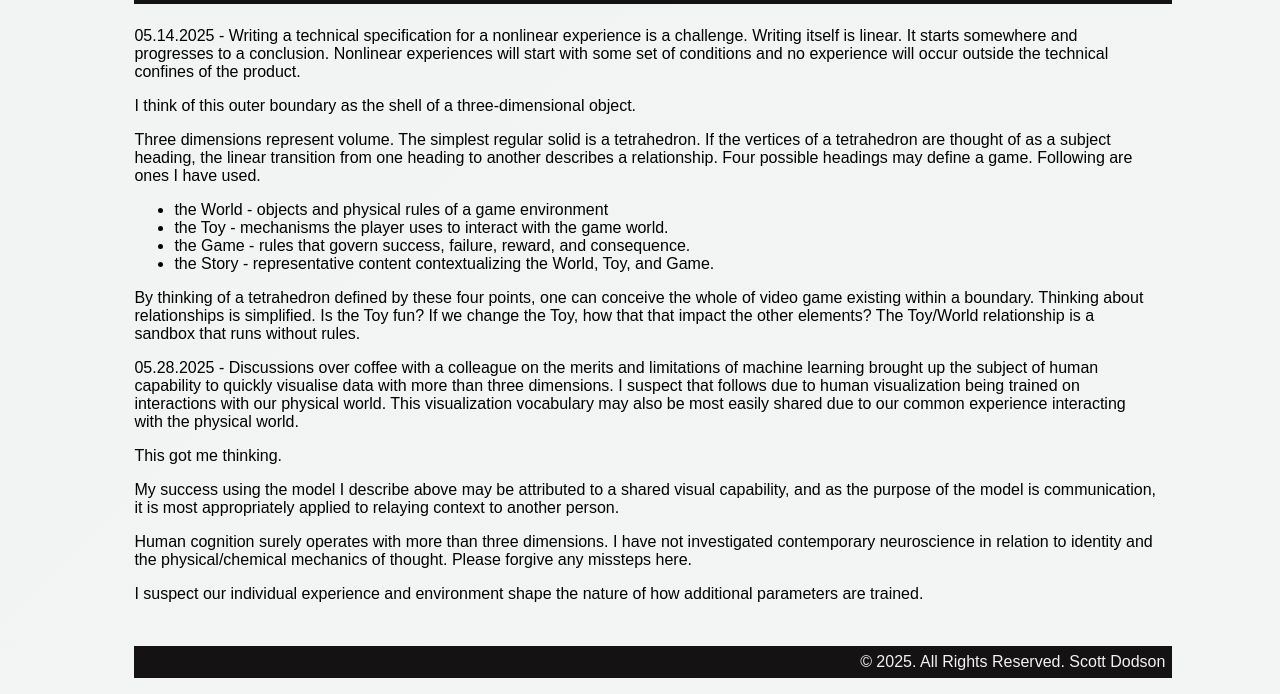
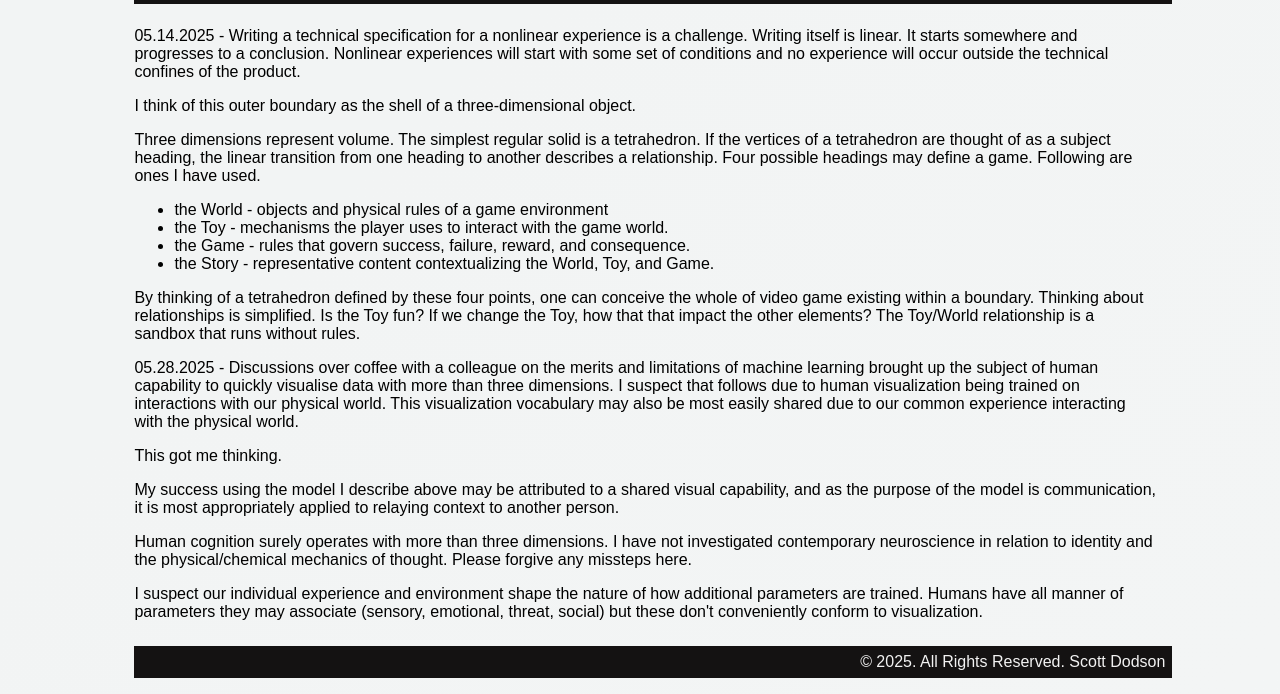
Before and after one commit to scottdodson/scottdodson.github.io, a plain HTML site: page posts/thinking_about_games.html in a window 1280 px wide. Shown: the part 122-816 px from the top of the page. Drawn offline with Linux system fonts and the light colour scheme.

Commit message:
finish yesterdays thought.

```diff
--- a/posts/thinking_about_games.html
+++ b/posts/thinking_about_games.html
@@ -70,7 +70,8 @@
         </p>
         <p>
             I suspect our individual experience and environment shape the nature of how additional parameters are
-            trained.
+            trained. Humans have all manner of parameters they may associate (sensory, emotional, threat, social) but
+            these don't conveniently conform to visualization.
         </p>
     </div>
 
```
